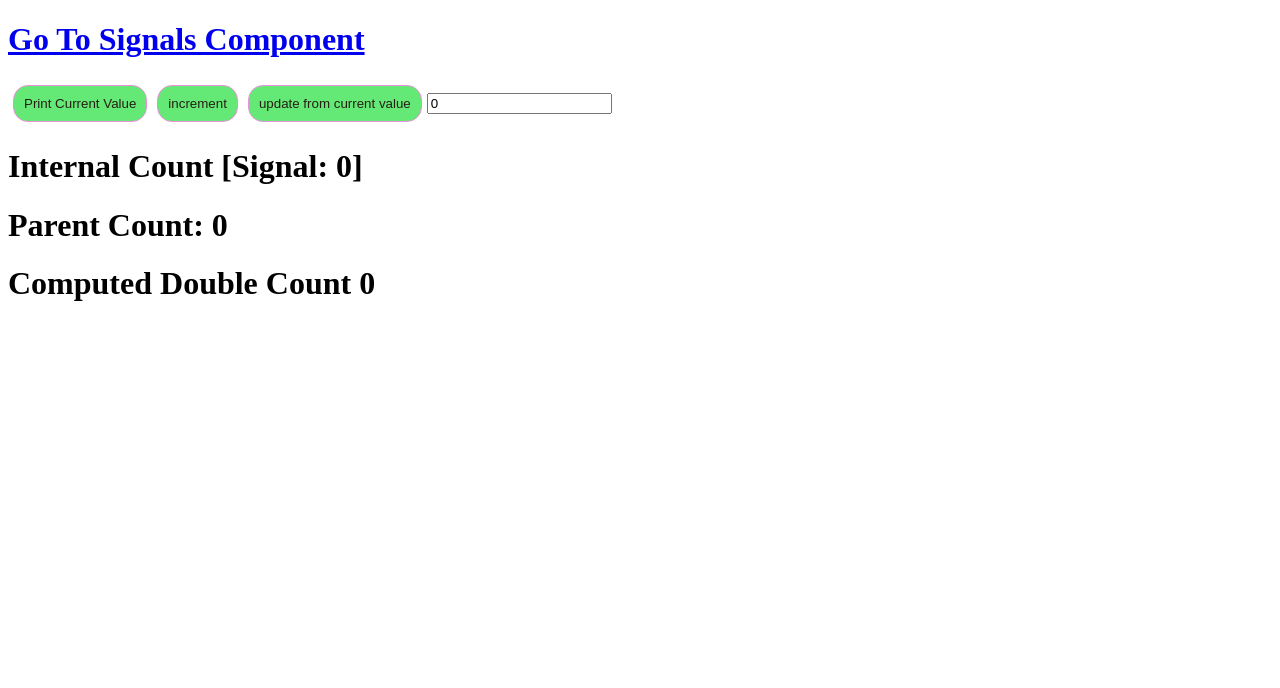
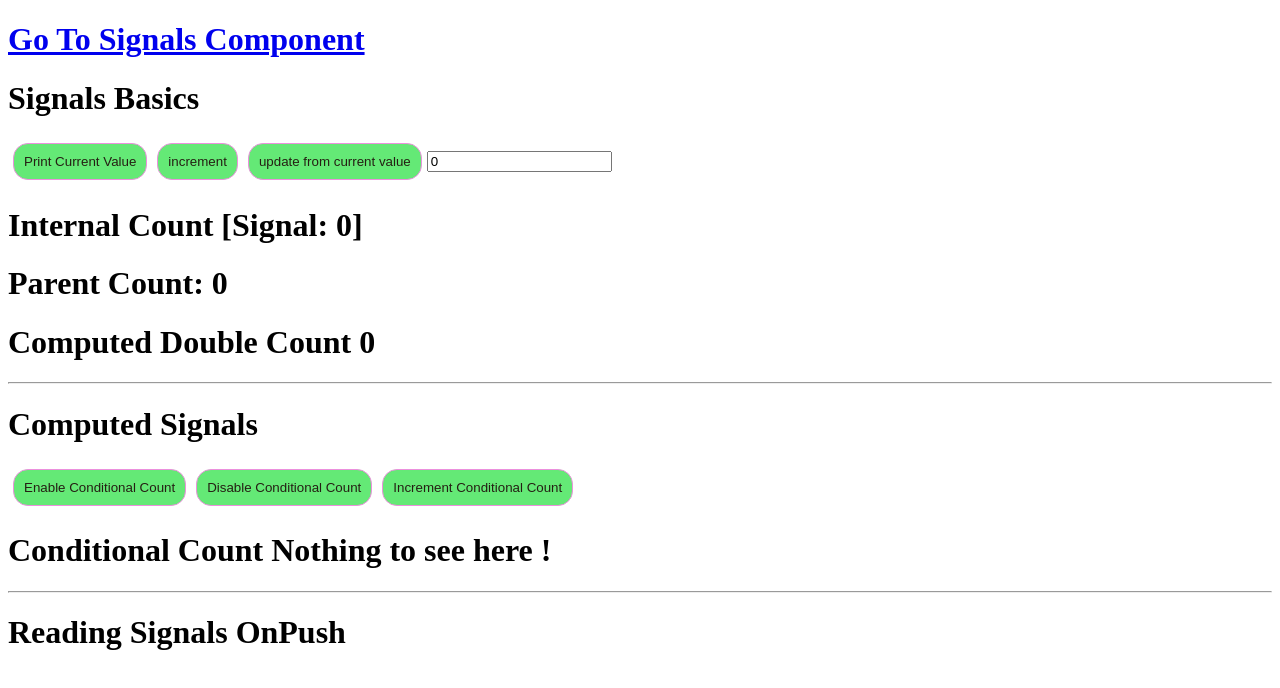
Before and after one commit to mhmoudalaskalany/Frontend-Development, an Angular app in the folder Angular/angular-tutorials/: page /signals in a window 1280 px wide. Shown: the top 688 px of the page. Built offline with nearby package versions, Linux system fonts and the light colour scheme.

Commit message:
finish computed signals

```diff
--- a/Angular/angular-tutorials/src/app/signals/signals/signals.html
+++ b/Angular/angular-tutorials/src/app/signals/signals/signals.html
@@ -1,8 +1,19 @@
+<h1>Signals Basics</h1>
 <button class="btn" (click)="printCurrentCountValue()">Print Current Value</button>
 <button class="btn" (click)="increment()">increment</button>
 <button class="btn" (click)="updateFromPreviousValue()">update from current value</button>
 <input type="text" name="count" id="count" [(ngModel)]="count" />
 <app-child-signal [internalCount]="count"></app-child-signal>
 <h1>Parent Count: {{ count() }}</h1>
+<h1>Computed Double Count {{ doubleCount() }}</h1>
 
-<h1>Computed Double Count {{ doubleCount() }}</h1>
+<hr />
+<h1>Computed Signals</h1>
+<button class="btn" (click)="enableConditionalCount()">Enable Conditional Count</button>
+<button class="btn" (click)="disableConditionalCount()">Disable Conditional Count</button>
+<button class="btn" (click)="incrementConditionalCount()">Increment Conditional Count</button>
+<h1>Conditional Count {{ conditionalCount() }}</h1>
+
+<hr />
+
+<h1>Reading Signals OnPush</h1>
--- a/Angular/angular-tutorials/src/app/signals/signals/signals.ts
+++ b/Angular/angular-tutorials/src/app/signals/signals/signals.ts
@@ -11,6 +11,16 @@ import { ChildSignal } from '../components/child-signal/child-signal';
 export class Signals implements OnInit {
   count: WritableSignal<number> = signal(0);
   doubleCount: Signal<number> = computed(() => this.count() * 2);
+  showCount: WritableSignal<boolean> = signal(false);
+  count2: WritableSignal<number> = signal(0);
+  conditionalCount: Signal<any> = computed(() => {
+    if (this.showCount()) {
+      return `The count is ${this.count2()}`;
+    } else {
+      return 'Nothing to see here !';
+    }
+  });
+
   constructor() {}
 
   ngOnInit = () => void {};
@@ -25,4 +35,16 @@ export class Signals implements OnInit {
   updateFromPreviousValue = (): void => {
     this.count.update((value) => value + 1);
   };
+
+  enableConditionalCount = (): void => {
+    this.showCount.set(true);
+  };
+
+  disableConditionalCount = (): void => {
+    this.showCount.set(false);
+  };
+
+  incrementConditionalCount = (): void => {
+    this.count2.update((value) => value + 1);
+  };
 }
```
